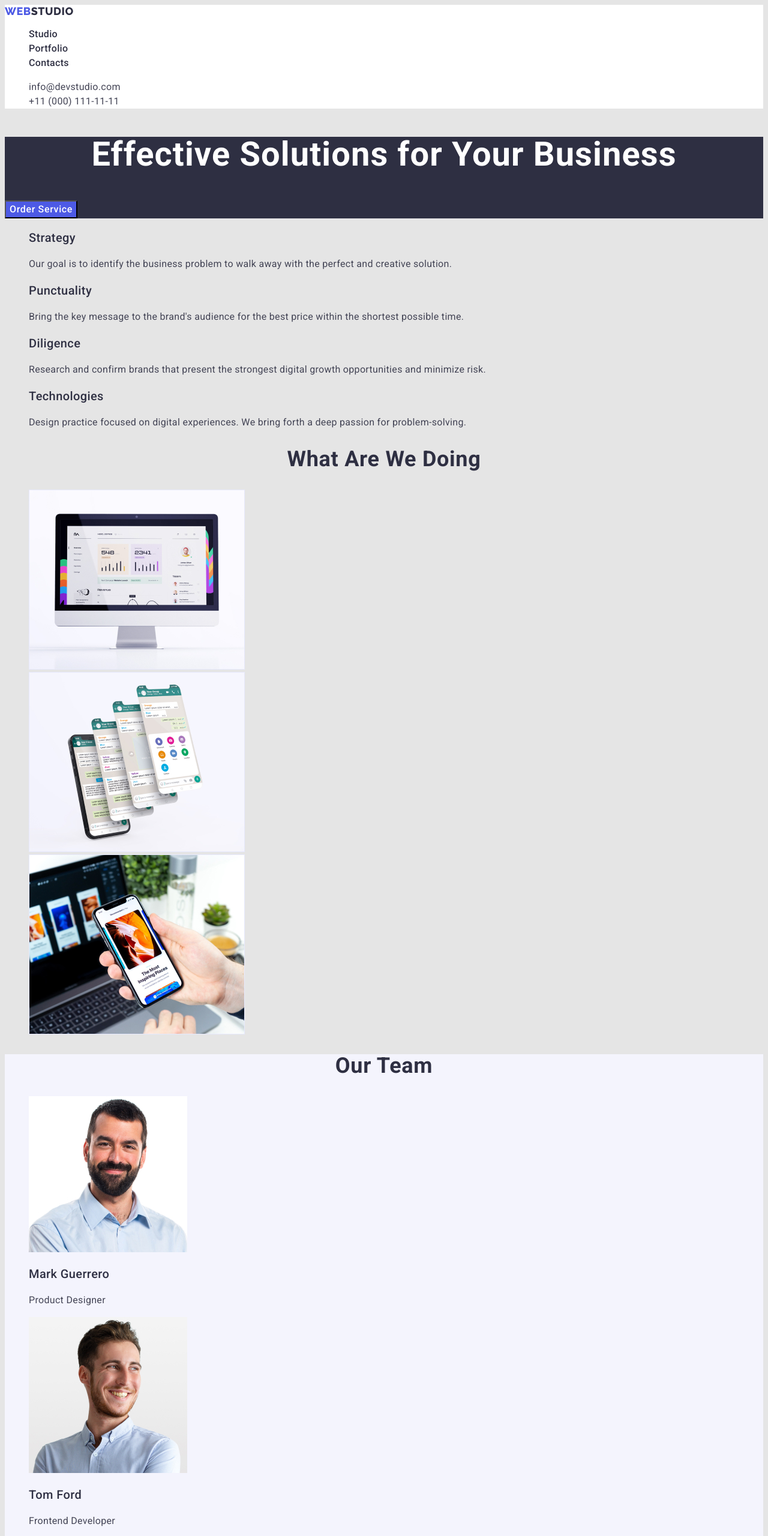
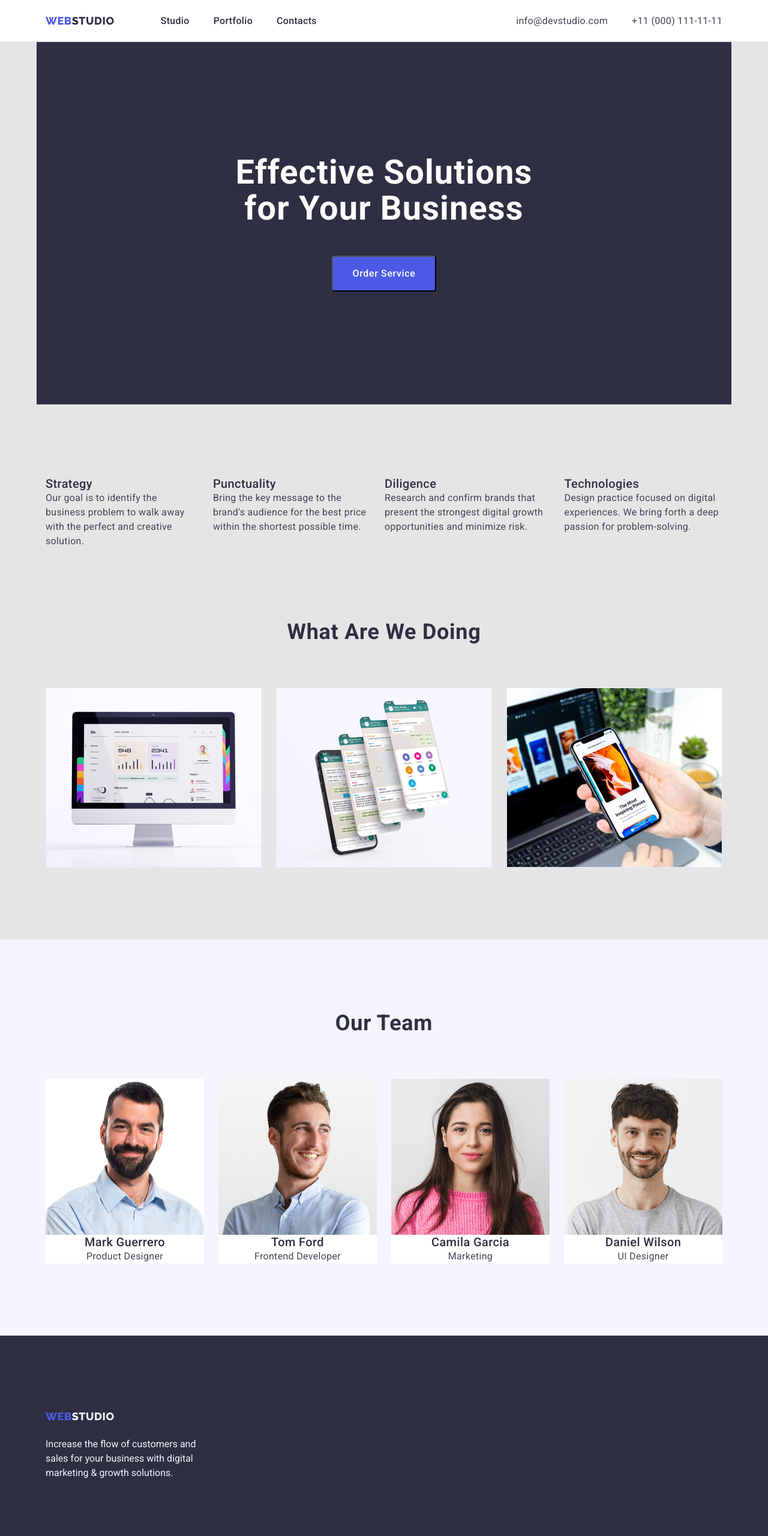
Before and after one commit to Artem303/goit-markup-hw-03, a plain HTML site: page index.html in a window 1280 px wide. Shown: the top 2560 px of the page at 60% size. Drawn offline with nearby package versions, Linux system fonts and the light colour scheme.

Commit message:
hw3
попітка 1

```diff
--- a/css/styles.css
+++ b/css/styles.css
@@ -13,7 +13,28 @@
 --Dairy: #FCFCFC ;
 --background-color: #E5E5E5;
 }
-
+h1,
+h2,
+h3,
+h4,
+p{
+margin-top: 0;
+margin-bottom: 0;
+}
+ol,ul {
+    margin-top: 0;
+    margin-bottom: 0;
+    padding-left: 0;
+}
+img{
+    display: block;
+}
+.list {
+    list-style: none;
+}
+.link {
+    text-decoration: none;
+}
 .page {
     background-color: #E5E5E5;
     font-family: "Roboto", sans-serif;
@@ -26,15 +47,29 @@ a {
 button {
     cursor: pointer;
 }
-ul {
-   list-style: none;
+.container {
+    width: 1158px;
+    margin-left: auto;
+    margin-right: auto;
+    padding-left: 15px;
+    padding-right: 15px;
 }
-/* Хедер */
+
+/*------------------- Хедер---------------------------- */
+.page-header-container {
+display: flex;
+align-items: center;
+
+}
 .header {
     background-color: var(--WHITE);
 }
 
 .logo {
+margin-right: 77px;
+padding-top: 24px;
+padding-bottom: 24px;
+
     color: var(--IRIS);
     font-family: "Raleway", sans-serif ;
     font-weight: 800 ;
@@ -42,22 +77,29 @@ ul {
     line-height: 1.17 ;
     letter-spacing: 0.03em ;
     text-transform: uppercase ;
-    text-decoration: none
+    text-decoration: none;
 }
 .logo > span {
     color: var(--NAVY-BLUE)
 }
+.header {
+    border-bottom-width: 1px;
+        border-bottom-style: solid;
+        border-bottom-color: hsla(234, 78%, 95%, 1);
+}
 
-/* Nav */
+/*---------------------Nav-------------------------- */
 
-
+.nav {
+display: flex;
+align-items: center;
+}
 .nav > .list .link {
     font-weight: 500 ;
     font-size: 16px ;
     line-height: 1.5 ;
     letter-spacing: 0.02em ;
     color: var(--NAVY-BLUE) ;
-    list-style: none;
 }
 
 
@@ -65,12 +107,19 @@ ul {
 .nav > .list .link:focus {
     color: var(--OCEAN);
 }
-/* ADRESS */
+.menu {
+    display: flex;
+}
+.menu-item:not(:first-child) {
+margin-left: 40px;
+}
+/*----------------------- ADRESS ------------------*/
 .address {
-    font-style: normal
+    font-style: normal;
+
 }
 .address > .list {
-    list-style: none
+    display: flex;
 }
 
 .address-list .link:hover,
@@ -83,22 +132,30 @@ line-height: 1.5 ;
 letter-spacing: 0.02em ;
 color: var(--SLATE);
 }
-/* MAIN */
+.address {
+    margin-left: auto;
+}
+.address-link:not(:last-child) {
+    margin-right: 40px;
+}
+/* ---------------------------MAIN ---------------------*/
 .hero {
     background-color: var(--NAVY-BLUE) ;
     color: var(--WHITE) ;
-
+display: flex;
+flex-direction: column;
 }
 .hero > .title {
     font-size: 56px ;
     line-height: 1.07 ;
-    font-family: 'Roboto' ;
     text-align: center ;
     letter-spacing: 0.02em
 }
 
 .btn-hero {
-    font-family: "Roboto", sans-serif ;
+border-radius: 4px;
+padding: 16px 32px;
+
     font-weight: 500 ;
     font-size: 16px ;
     line-height: 1.5 ;
@@ -112,7 +169,19 @@ color: var(--SLATE);
 .btn-hero:focus {
    background-color: var(--OCEAN);
 }
-/* description */
+.btn-hero {
+    margin-right: auto;
+    margin-left: auto;
+    margin-top: 48px ;
+    margin-bottom: 188px;
+}
+.title {
+    margin-top: 188px;
+    margin-right: auto;
+        margin-left: auto;
+        width: 496px;
+}
+/* ------------------description -----------------------*/
 .description, .features {
     background-color: #E5E5E5;
 }
@@ -129,7 +198,20 @@ color: var(--SLATE);
     line-height: 1.5;
     color: var(--SLATE);
 }
-/* features */
+.description > .container {
+    display: flex;
+}
+
+.description-list {
+    display: flex;
+}
+.description-item:not(:last-child) {
+    margin-right: 24px;
+}
+.description{
+    padding-top: 120px;
+}
+/* ----------------------------features --------------------*/
 .features-title, .team-title {
     text-align: center ;
     font-size: 36px ;
@@ -138,9 +220,23 @@ color: var(--SLATE);
     text-transform: capitalize ;
     color: var(--GREY);
 }
-/* Team */
+
+.features-title {
+    margin-bottom: 72px;
+}
+.features-item:not(:last-child) {
+    margin-right: 24px;
+}
+.features-list {
+    display: flex;
+}
+.features {
+    padding-top: 120px;
+        padding-bottom: 120px;
+}
+/* -------------------------Team ---------------------------*/
 .team {
-    background-color: #F4F4FD;;
+    background-color: var(--CLOUD);
 }
 .team-subtitle {
     font-weight: 500 ;
@@ -149,14 +245,37 @@ color: var(--SLATE);
     letter-spacing: 0.02em ;
     color: var(--GREY);
 }
-.team-item {
+.team-text {
     letter-spacing: 0.02em;
     font-size: 16px;
     line-height: 1.5;
 color: var(--SLATE);
 }
 
-/* Footer */
+.team-list {
+    display: flex;
+    justify-content: space-between;
+    flex-wrap: wrap;
+}
+
+.team-title {
+    margin-bottom: 72px;
+}
+.team-list {
+
+}
+
+.team-item {
+    background-color: var(--WHITE);
+}
+.team-subtitle, .team-text {
+    text-align: center;
+}
+.team {
+    padding-top: 120px;
+        padding-bottom: 120px;
+}
+/*------------------------- Footer----------------------- */
 .footer {
     background-color: var(--NAVY-BLUE)
 }
@@ -169,7 +288,18 @@ color: var(--SLATE);
         line-height: 1.5;
         color: #F4F4FD ;
 }
-/* PROJECT PORTFOLIO */
+.footer > .container {
+    display: flex;
+    flex-direction: column;
+   padding-top: 100px;
+   padding-bottom: 100px;
+
+}
+.footer-text {
+    width: 264px;
+}
+
+/* ------------------PROJECT PORTFOLIO -------------------*/
 .filter-list {
     list-style: none;
     font-family: "Roboto", sans-serif ;
@@ -181,7 +311,7 @@ color: var(--SLATE);
 
 }
 .btn-filter {
-    font-family: "Roboto", sans-serif;
+
     font-weight: 500;
     font-size: 16px;
     line-height: 1.5;
@@ -208,3 +338,29 @@ color: var(--NAVY-BLUE);
     letter-spacing: 0.02em ;
     color: var(--SLATE);
 }
+.project {
+    padding-bottom: 120px;
+}
+/* -----------------BTN-FILTER-FLEX--------------- */
+.btn-list {
+    display: flex;
+justify-content: center ;
+margin-bottom: 92px;
+}
+.btn-list-item:not(:last-child) {
+    margin-right: 24px;
+}
+.btn-filter {
+    padding: 12px 24px;
+    border-radius: 4px;
+}
+.project {
+    padding-top: 96px;
+}
+/* -----------------PROJECT-LIST-FLEX--------------- */
+.project-list {
+    display: flex;
+    flex-wrap: wrap;
+    row-gap: 48px;
+    column-gap: 24px;
+}
--- a/index.html
+++ b/index.html
@@ -4,7 +4,11 @@
     <meta charset="UTF-8" />
     <meta http-equiv="X-UA-Compatible" content="IE=edge" />
     <meta name="viewport" content="width=device-width, initial-scale=1.0" />
-    <title>Document</title>
+    <title>Studio</title>
+    <link
+      rel="stylesheet"
+      href="https://cdn.jsdelivr.net/npm/modern-normalize@1.1.0/modern-normalize.min.css"
+    />
     <link rel="stylesheet" href="./css/styles.css" />
     <link rel="preconnect" href="https://fonts.googleapis.com" />
     <link rel="preconnect" href="https://fonts.gstatic.com" crossorigin />
@@ -12,71 +16,79 @@
       href="https://fonts.googleapis.com/css2?family=Raleway:wght@800&family=Roboto:wght@400;500;700;900&display=swap"
       rel="stylesheet"
     />
+    <link
+      rel="stylesheet"
+      href="https://cdn.jsdelivr.net/npm/modern-normalize@1.1.0/modern-normalize.min.css"
+    />
   </head>
   <body class="page">
     <!-- Хедер -->
     <header class="header">
+      <div class="container page-header-container">
         <nav class="nav">
           <a class="logo link" href="./index.html">Web<span>Studio</span></a>
 
           <ul class="menu list">
-          <li>
+            <li class="menu-item">
               <a class="link" href="./index.html">Studio</a>
             </li>
-          <li>
+            <li class="menu-item">
               <a class="link" href="./portfolio.html">Portfolio</a>
             </li>
-          <li>
+            <li class="menu-item">
               <a class="link" href="">Contacts</a>
             </li>
           </ul>
         </nav>
+
         <address class="address">
           <ul class="list address-list">
-          <li>
+            <li class="address-link">
               <a class="link" href="mailto:info@devstudio.com"
                 >info@devstudio.com</a
               >
             </li>
-          <li>
+            <li class="address-link">
               <a class="link" href="tel:+110001111111">+11 (000) 111-11-11</a>
             </li>
           </ul>
         </address>
+      </div>
     </header>
 
     <main>
       <!-- Герой -->
-      <section class="hero">
+      <section class="hero container">
         <h1 class="title">Effective Solutions for Your Business</h1>
         <button class="btn-hero" type="button">Order Service</button>
       </section>
       <!-- мета та можливості -->
-      <section class="description">
+      <section class="description section">
+        <div class="container">
           <h2 class="description-title" hidden>description site</h2>
-        <ul class="list">
-          <li>
+          <ul class="list description-list">
+            <li class="description-item">
               <h3 class="description-subtitle">Strategy</h3>
               <p class="description-text">
-              Our goal is to identify the business problem to walk away with the
-              perfect and creative solution.
+                Our goal is to identify the business problem to walk away with
+                the perfect and creative solution.
               </p>
             </li>
-          <li>
+            <li class="description-item">
               <h3 class="description-subtitle">Punctuality</h3>
               <p class="description-text">
                 Bring the key message to the brand's audience for the best price
                 within the shortest possible time.
               </p>
             </li>
-          <li>
+            <li class="description-item">
               <h3 class="description-subtitle">Diligence</h3>
               <p class="description-text">
                 Research and confirm brands that present the strongest digital
                 growth opportunities and minimize risk.
               </p>
             </li>
-          <li>
+            <li class="description-item">
               <h3 class="description-subtitle">Technologies</h3>
               <p class="description-text">
                 Design practice focused on digital experiences. We bring forth a
@@ -84,12 +96,14 @@
               </p>
             </li>
           </ul>
+        </div>
       </section>
       <!-- Що робить сайт -->
-      <section class="features">
+      <section class="features section">
+        <div class="container">
           <h2 class="features-title">What are we doing</h2>
           <ul class="features-list list">
-          <li>
+            <li class="features-item">
               <img
                 src="./images/Rectangle71.jpg"
                 alt="Rectangle71"
@@ -97,7 +111,7 @@
                 height="300"
               />
             </li>
-          <li>
+            <li class="features-item">
               <img
                 src="./images/Rectangle71(1).jpg"
                 alt="Rectangle71(1)"
@@ -105,7 +119,7 @@
                 height="300"
               />
             </li>
-          <li>
+            <li class="features-item">
               <img
                 src="./images/Rectangle71(2).jpg"
                 alt="Rectangle71(2)"
@@ -114,17 +128,19 @@
               />
             </li>
           </ul>
+        </div>
       </section>
       <!-- команда -->
-      <section class="team">
+      <section class="team section">
+        <div class="container">
           <h2 class="team-title">Our Team</h2>
           <ul class="team-list list">
-          <li>
+            <li class="team-item">
               <img src="./images/img.jpg" alt="img" width="264" height="260" />
               <h3 class="team-subtitle">Mark Guerrero</h3>
-            <p class="team-item">Product Designer</p>
+              <p class="team-text">Product Designer</p>
             </li>
-          <li>
+            <li class="team-item">
               <img
                 src="./images/img(1).jpg"
                 alt="img(1)"
@@ -132,9 +148,9 @@
                 height="260"
               />
               <h3 class="team-subtitle">Tom Ford</h3>
-            <p class="team-item">Frontend Developer</p>
+              <p class="team-text">Frontend Developer</p>
             </li>
-          <li>
+            <li class="team-item">
               <img
                 src="./images/img(2).jpg"
                 alt="img(2)"
@@ -142,9 +158,9 @@
                 height="260"
               />
               <h3 class="team-subtitle">Camila Garcia</h3>
-            <p class="team-item">Marketing</p>
+              <p class="team-text">Marketing</p>
             </li>
-          <li>
+            <li class="team-item">
               <img
                 src="./images/img(3).jpg"
                 alt="img(3)"
@@ -152,20 +168,23 @@
                 height="260"
               />
               <h3 class="team-subtitle">Daniel Wilson</h3>
-            <p class="team-item">UI Designer</p>
+              <p class="team-text">UI Designer</p>
             </li>
           </ul>
+        </div>
       </section>
     </main>
     <!-- Футер -->
     <footer class="footer">
+      <div class="container">
         <a href="./index.html" class="link logo"
           >Web<span class="logo-span">Studio</span></a
         >
         <p class="footer-text">
-        Increase the flow of customers and sales for your business with digital
-        marketing & growth solutions.
+          Increase the flow of customers and sales for your business with
+          digital marketing & growth solutions.
         </p>
+      </div>
     </footer>
   </body>
 </html>
```
Also changed, not shown: portfolio.html (+43 -15 lines). Lines whose indentation alone changed are shown as unchanged.
